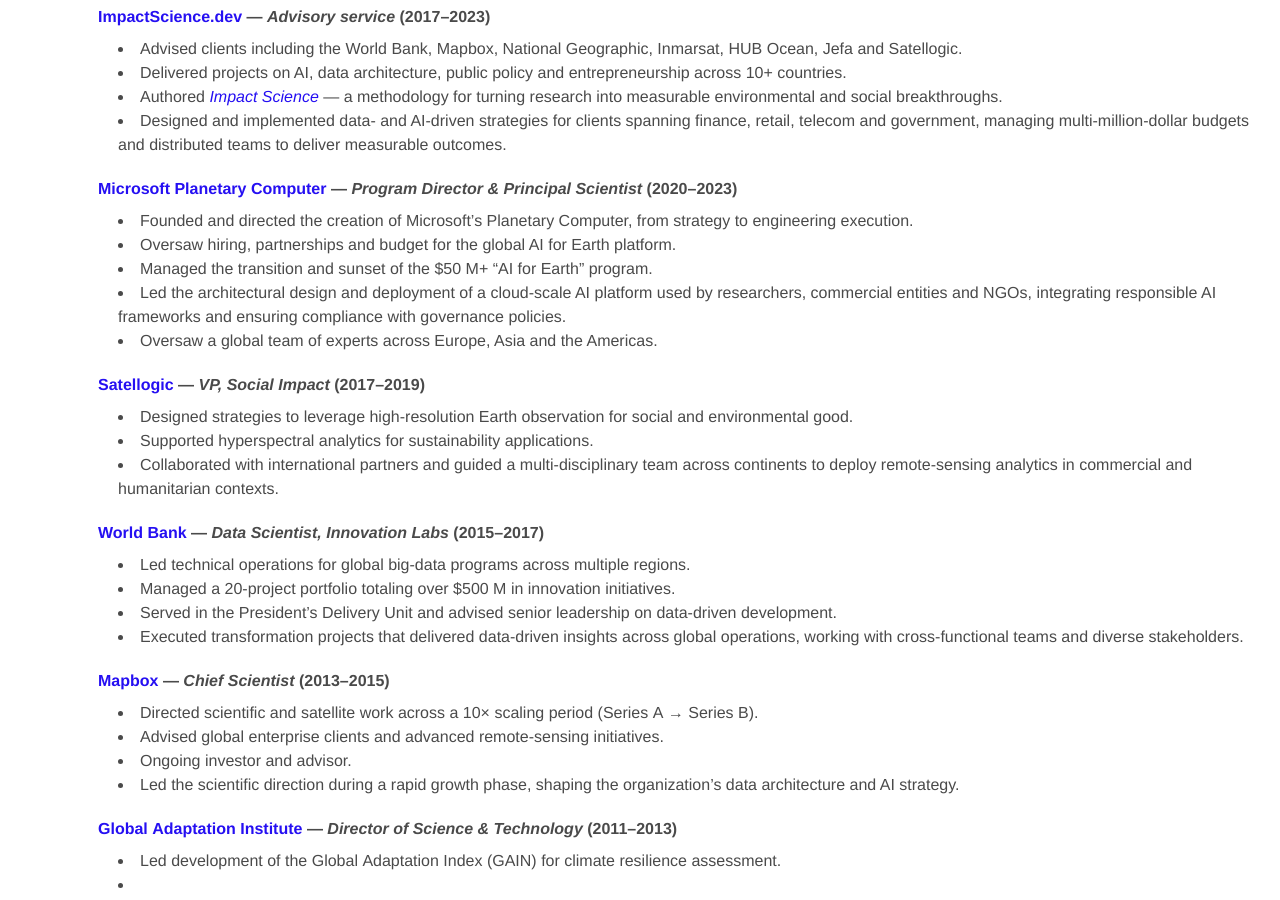
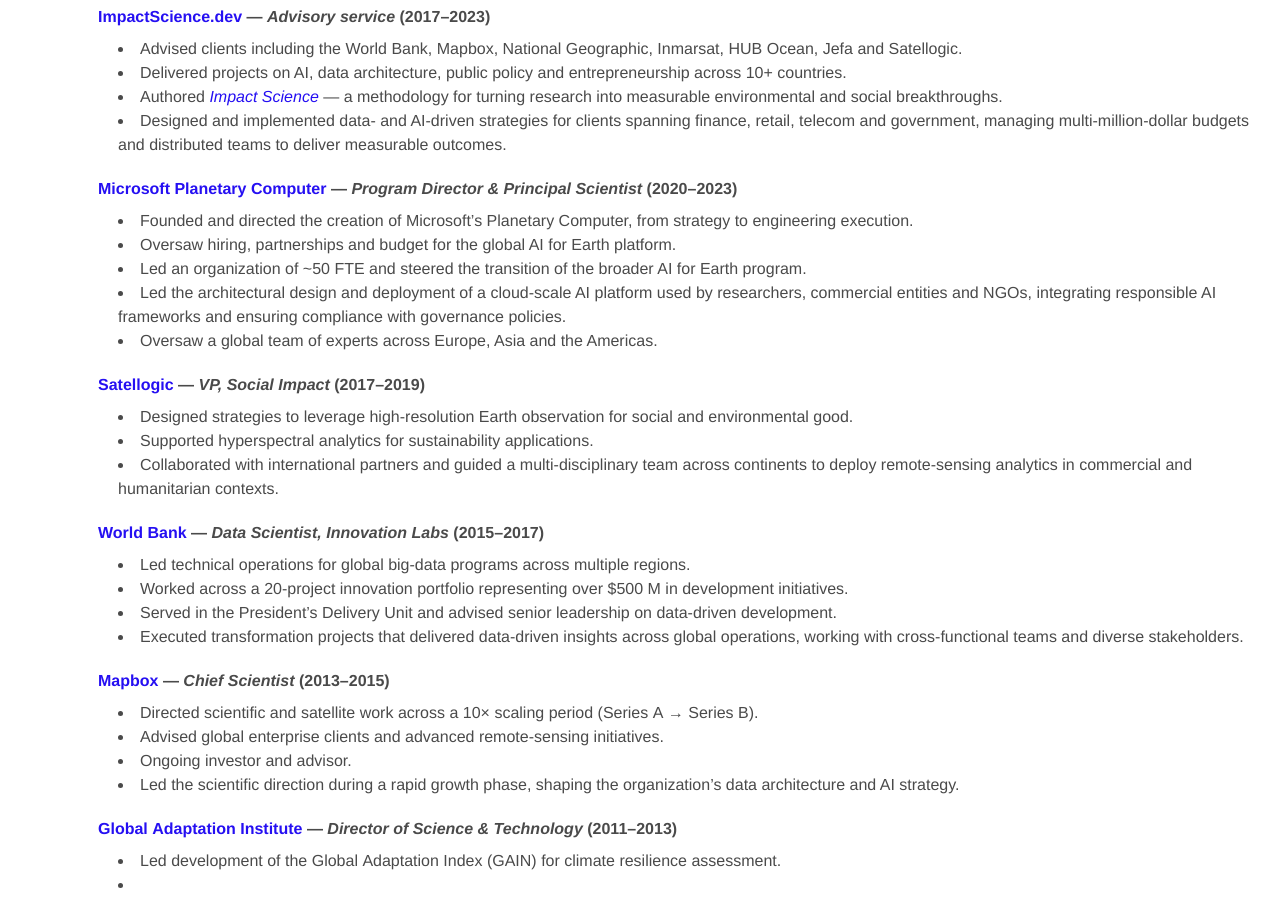
Before and after one commit to brunosan/cv, a Jekyll site: the page built from index.md, in a window 1280 px wide and 900 px high, scrolled down 602 px. Built offline with Jekyll 4.4.1, drawn with Linux system fonts in a browser that asks for light colours.

Commit message:
CV: honest restatement of WB portfolio + Planetary Computer scope
Reframe 'M AI for Earth' -> led an org of ~50 FTE (defensible scale),
and 'managed M portfolio' -> worked across a M+ portfolio (advisory
scope, not owned P&L). Removes self-reported figures that don't survive diligence.

Co-Authored-By: Claude Opus 4.8 <noreply@anthropic.com>

```diff
--- a/index.md
+++ b/index.md
@@ -34,7 +34,7 @@ title: "CV: Bruno Sánchez-Andrade Nuño, PhD"
 ### [Microsoft Planetary Computer](https://planetarycomputer.microsoft.com) — *Program Director & Principal Scientist* (2020–2023)
 - Founded and directed the creation of Microsoft’s Planetary Computer, from strategy to engineering execution.
 - Oversaw hiring, partnerships and budget for the global AI for Earth platform.
-- Managed the transition and sunset of the $50 M+ “AI for Earth” program.
+- Led an organization of ~50 FTE and steered the transition of the broader AI for Earth program.
 - Led the architectural design and deployment of a cloud‑scale AI platform used by researchers, commercial entities and NGOs, integrating responsible AI frameworks and ensuring compliance with governance policies.
 - Oversaw a global team of experts across Europe, Asia and the Americas.
 
@@ -45,7 +45,7 @@ title: "CV: Bruno Sánchez-Andrade Nuño, PhD"
 
 ### [World Bank](http://blogs.worldbank.org/voices/big-data-davos-year-later-delivering-innovation-value) — *Data Scientist, Innovation Labs* (2015–2017)
 - Led technical operations for global big‑data programs across multiple regions.
-- Managed a 20‑project portfolio totaling over $500 M in innovation initiatives.
+- Worked across a 20‑project innovation portfolio representing over $500 M in development initiatives.
 - Served in the President’s Delivery Unit and advised senior leadership on data‑driven development.
 - Executed transformation projects that delivered data‑driven insights across global operations, working with cross‑functional teams and diverse stakeholders.
 
```
